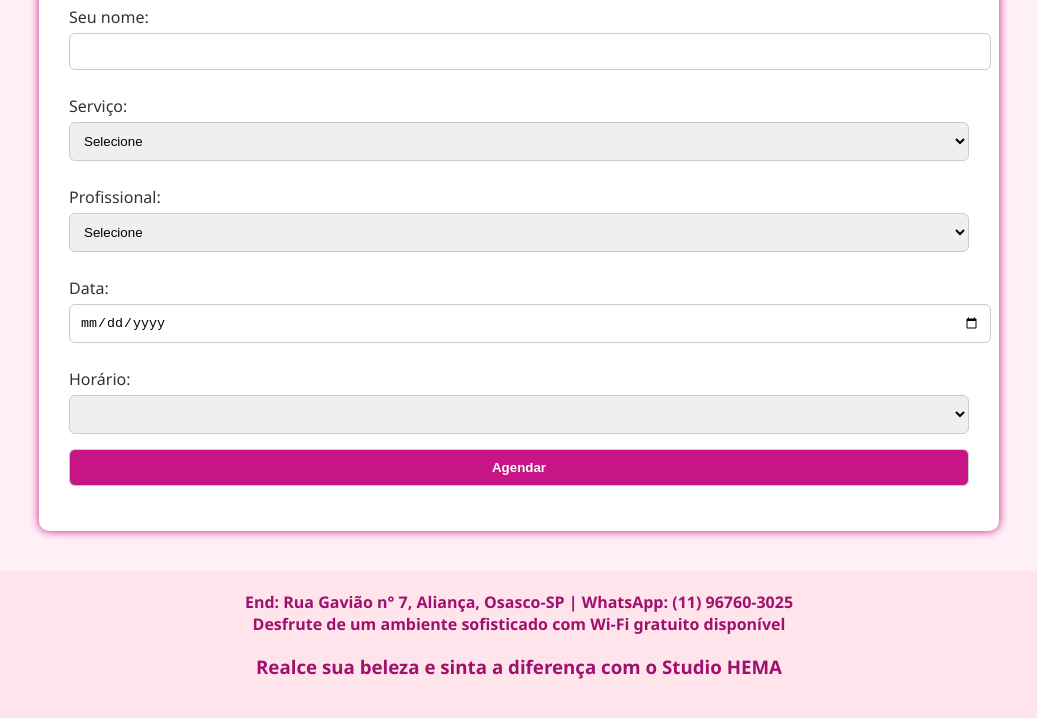
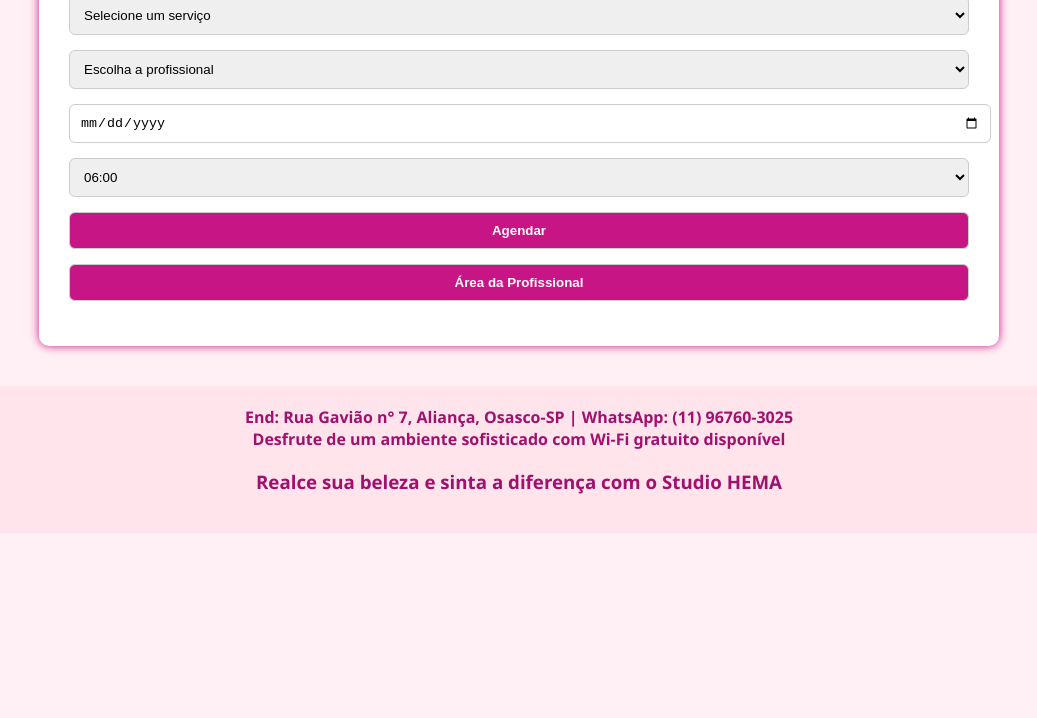
Before and after one commit to Daivys/landing-page-Hema, a plain HTML site: page index.html in a window 1280 px wide. Shown: the part 212-930 px from the top of the page, without its empty margins (121-1158 px from the left). After the commit the page ends 800 px from the top, so only its background shows below. Drawn offline with Linux system fonts and the light colour scheme.

Commit message:
Update index.html

```diff
--- a/index.html
+++ b/index.html
@@ -1,79 +1,57 @@
-
 <!DOCTYPE html>
 <html lang="pt-BR">
 <head>
-  <meta charset="UTF-8" />
-  <title>Studio Hema - Agendamento</title>
-  <meta name="viewport" content="width=device-width, initial-scale=1.0"/>
+  <meta charset="UTF-8">
+  <meta name="viewport" content="width=device-width, initial-scale=1">
+  <title>Studio Hema - Agendamentos</title>
   <link rel="stylesheet" href="style.css">
 </head>
 <body>
-
-  <div class="container" id="agendamentoArea">
-    <div class="top-bar">
-      <button onclick="mostrarLogin()">Área da Profissional</button>
-    </div>
+  <div id="agendamentoArea" class="container">
     <h1>Studio Hema - Agendamento</h1>
     <form id="formAgendamento">
-      <label for="nome">Seu nome:</label>
-      <input type="text" id="nome" required>
-
-      <label for="servico">Serviço:</label>
+      <input type="text" id="nome" placeholder="Seu nome" required>
       <select id="servico" required>
-        <option value="">Selecione</option>
-        <option>Alongamento de cílios</option>
-        <option>Manicure</option>
-        <option>Pedicure</option>
-        <option>Manicure + Pedicure</option>
+        <option value="">Selecione um serviço</option>
+        <option value="Alongamento de cílios">Alongamento de cílios</option>
+        <option value="Manicure">Manicure</option>
+        <option value="Pedicure">Pedicure</option>
+        <option value="Manicure + Pedicure">Manicure + Pedicure</option>
       </select>
-
-      <label for="profissional">Profissional:</label>
       <select id="profissional" required>
-        <option value="">Selecione</option>
-        <option>Mayra Mendes</option>
-        <option>Karina Ferreira</option>
+        <option value="">Escolha a profissional</option>
+        <option value="Mayra Mendes">Mayra Mendes</option>
+        <option value="Karina Ferreira">Karina Ferreira</option>
       </select>
-
-      <label for="data">Data:</label>
-      <input type="date" id="data" min="" required>
-
-      <label for="hora">Horário:</label>
+      <input type="date" id="data" required>
       <select id="hora" required></select>
-
       <button type="submit">Agendar</button>
     </form>
-
-    <div class="confirmation" id="confirmacao" style="display:none;"></div>
+    <div id="confirmacao" class="confirmacao"></div>
+    <button onclick="mostrarLogin()">Área da Profissional</button>
   </div>
 
-  <div class="login-container hidden" id="loginArea">
+  <div id="loginArea" class="container hidden">
     <h2>Login da Profissional</h2>
-    <label for="loginUser">Usuário:</label>
-    <input type="text" id="loginUser" placeholder="mayra ou karina" required>
-
-    <label for="loginPass">Senha:</label>
-    <input type="password" id="loginPass" placeholder="Senha" required>
-
+    <input type="text" id="loginUser" placeholder="Usuário">
+    <input type="password" id="loginPass" placeholder="Senha">
     <button onclick="fazerLogin()">Entrar</button>
+    <div id="loginErro" class="erro hidden">Usuário ou senha incorretos.</div>
     <button onclick="voltar()">Voltar</button>
-    <div id="loginErro" style="color:red; display:none; text-align:center;">Usuário ou senha incorretos!</div>
   </div>
 
-  <div class="container hidden" id="painelArea">
-    <div class="top-bar">
-      <button onclick="logout()">Sair</button>
-    </div>
-    <h2>Agendamentos Recebidos</h2>
-    <div class="agenda-list" id="agendamentos"></div>
+  <div id="painelArea" class="container hidden">
+    <h2>Agendamentos do Studio</h2>
+    <div id="agendamentos"></div>
+    <button onclick="logout()">Sair</button>
   </div>
 
   <footer>
     End: Rua Gavião n° 7, Aliança, Osasco-SP | WhatsApp: (11) 96760-3025
 <br> Desfrute de um ambiente sofisticado com Wi-Fi gratuito disponível
 		<br> <h3> Realce sua beleza e sinta a diferença com o Studio HEMA </h3>
-
   </footer>
 
-  <script src="script.js"></script>
+  <script type="module" src="script.js"></script>
 </body>
 </html>
```
